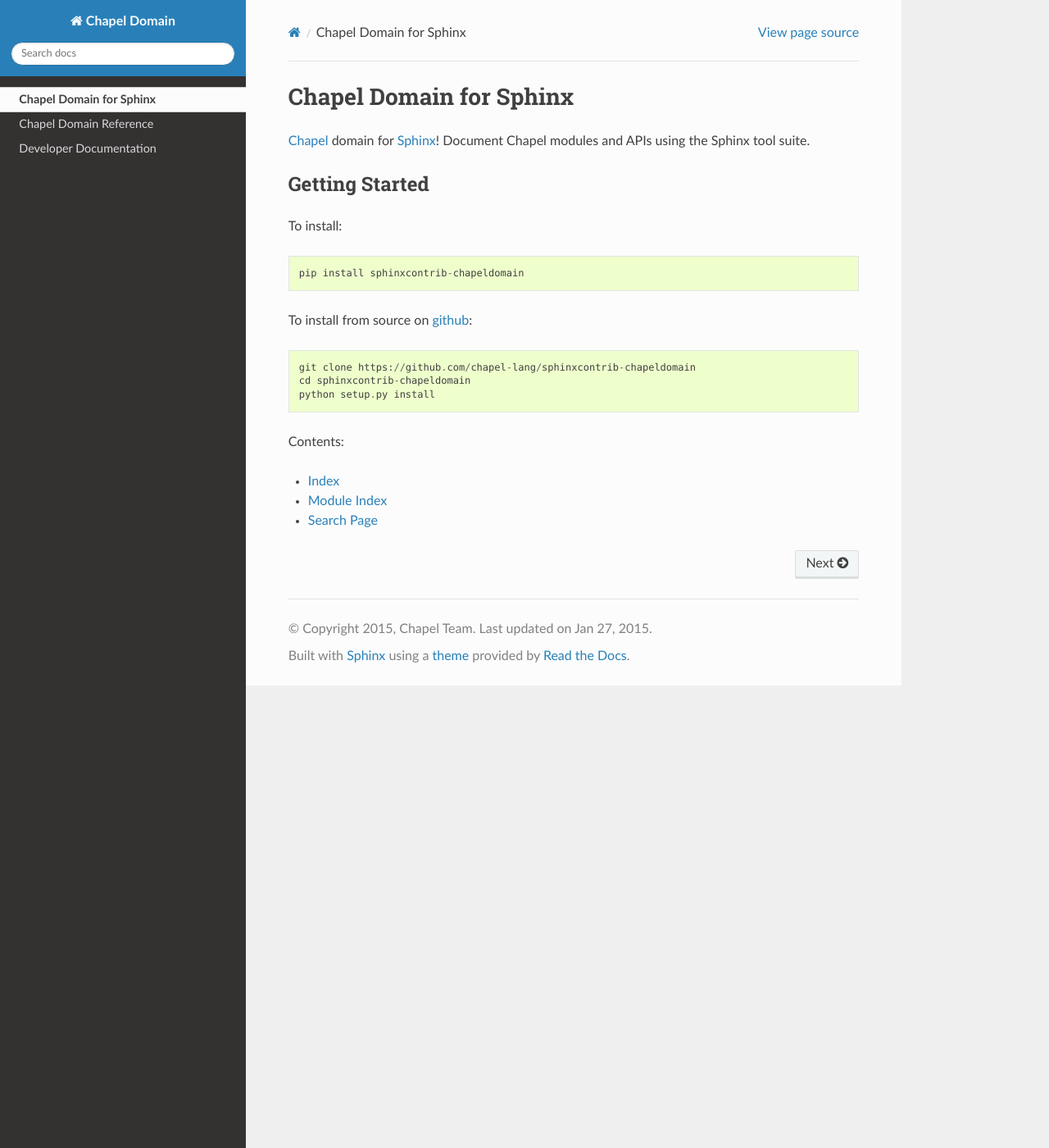
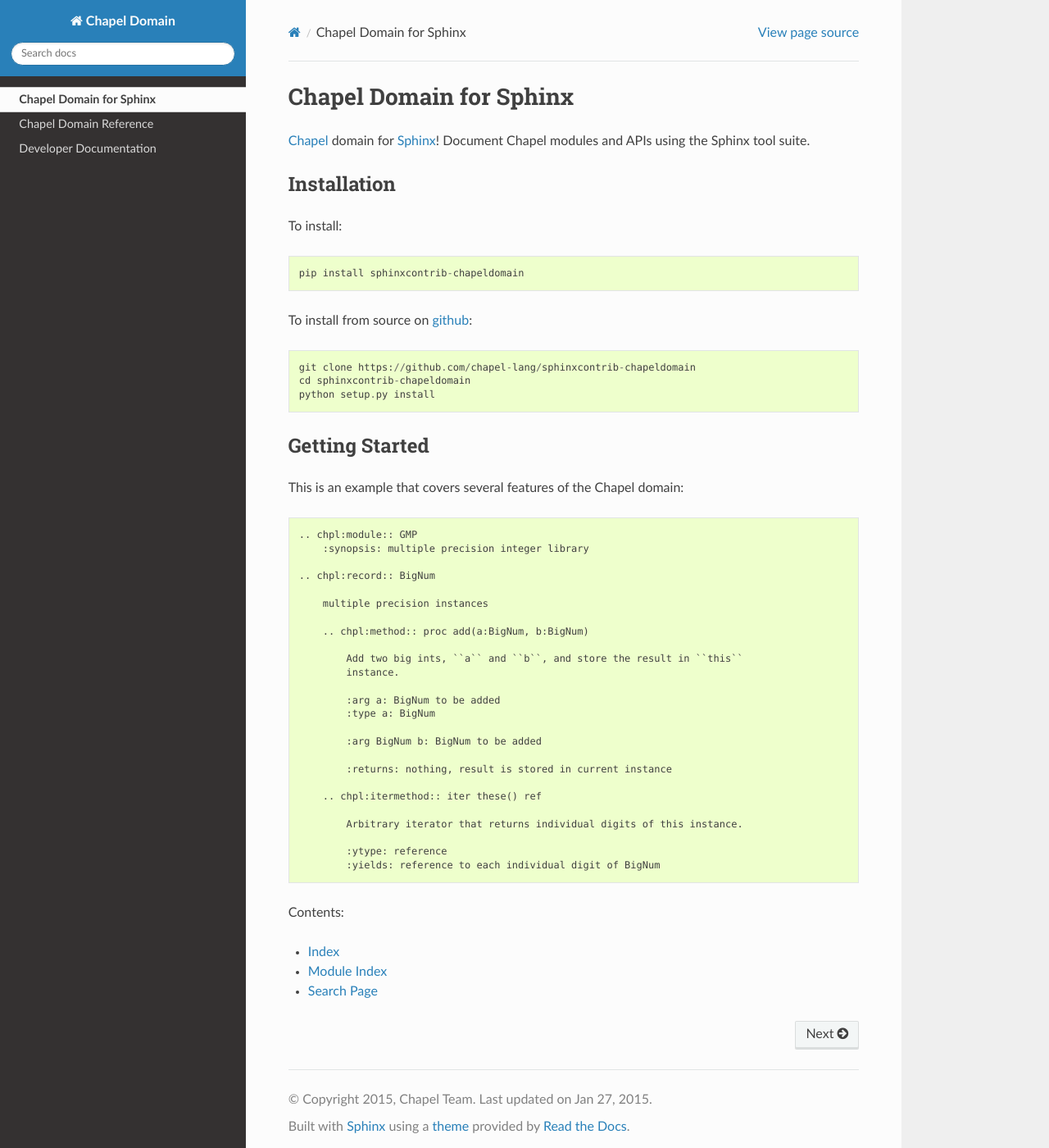
Before and after one commit to chapel-lang/sphinxcontrib-chapeldomain, a Sphinx documentation site: the page built from docs/index.rst, in a window 1280 px wide and 1400 px high. Shown: the whole window at 82% size. Built offline with Sphinx 7.4.7 and the Read the Docs theme 2.0.0, drawn with Linux system fonts in a browser that asks for light colours; the version number could not be read and is left out.

Commit message:
Update README.rst and index.rst

```diff
--- a/docs/index.rst
+++ b/docs/index.rst
@@ -9,8 +9,8 @@
 .. _Chapel: http://chapel-lang.org/
 .. _Sphinx: http://sphinx-doc.org/
 
-Getting Started
----------------
+Installation
+------------
 
 To install::
 
@@ -23,6 +23,37 @@
     python setup.py install
 
 .. _github: https://github.com/chapel-lang/sphinxcontrib-chapeldomain
+
+Getting Started
+---------------
+
+This is an example that covers several features of the Chapel domain::
+
+    .. chpl:module:: GMP
+        :synopsis: multiple precision integer library
+
+    .. chpl:record:: BigNum
+
+        multiple precision instances
+
+        .. chpl:method:: proc add(a:BigNum, b:BigNum)
+
+            Add two big ints, ``a`` and ``b``, and store the result in ``this``
+            instance.
+
+            :arg a: BigNum to be added
+            :type a: BigNum
+
+            :arg BigNum b: BigNum to be added
+
+            :returns: nothing, result is stored in current instance
+
+        .. chpl:itermethod:: iter these() ref
+
+            Arbitrary iterator that returns individual digits of this instance.
+
+            :ytype: reference
+            :yields: reference to each individual digit of BigNum
 
 Contents:
 
```
Also changed, not shown: README.rst (+46 -2 lines).
